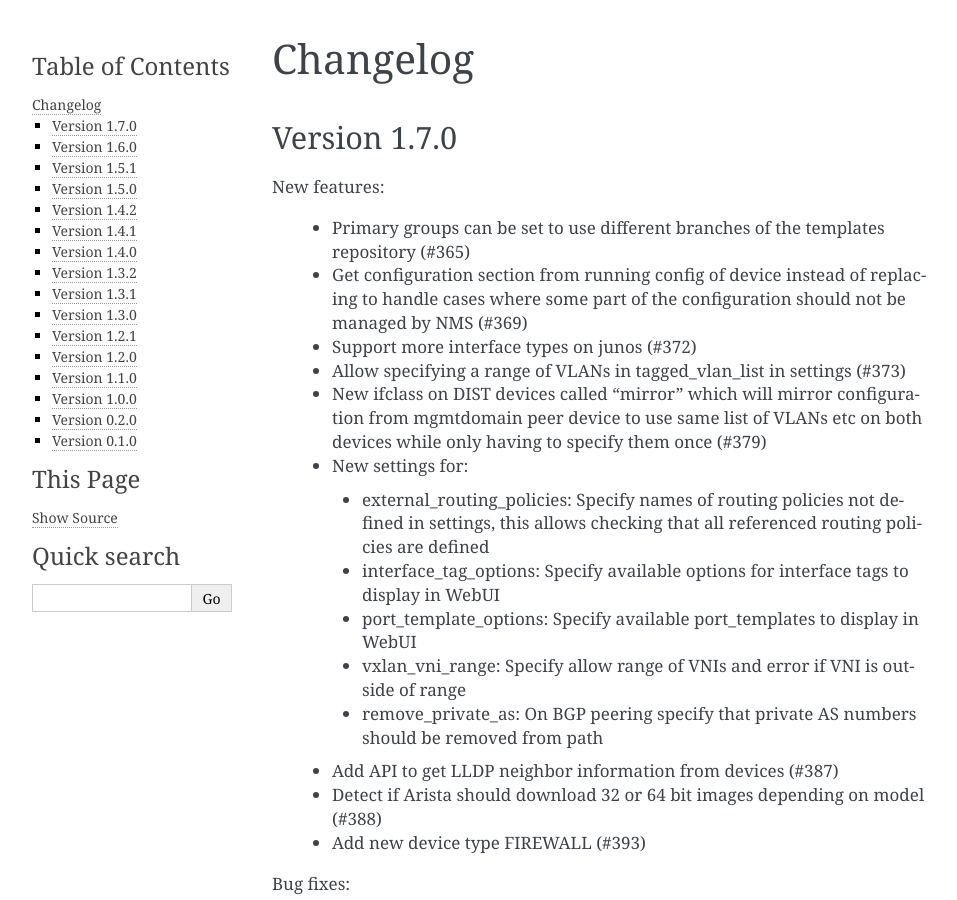
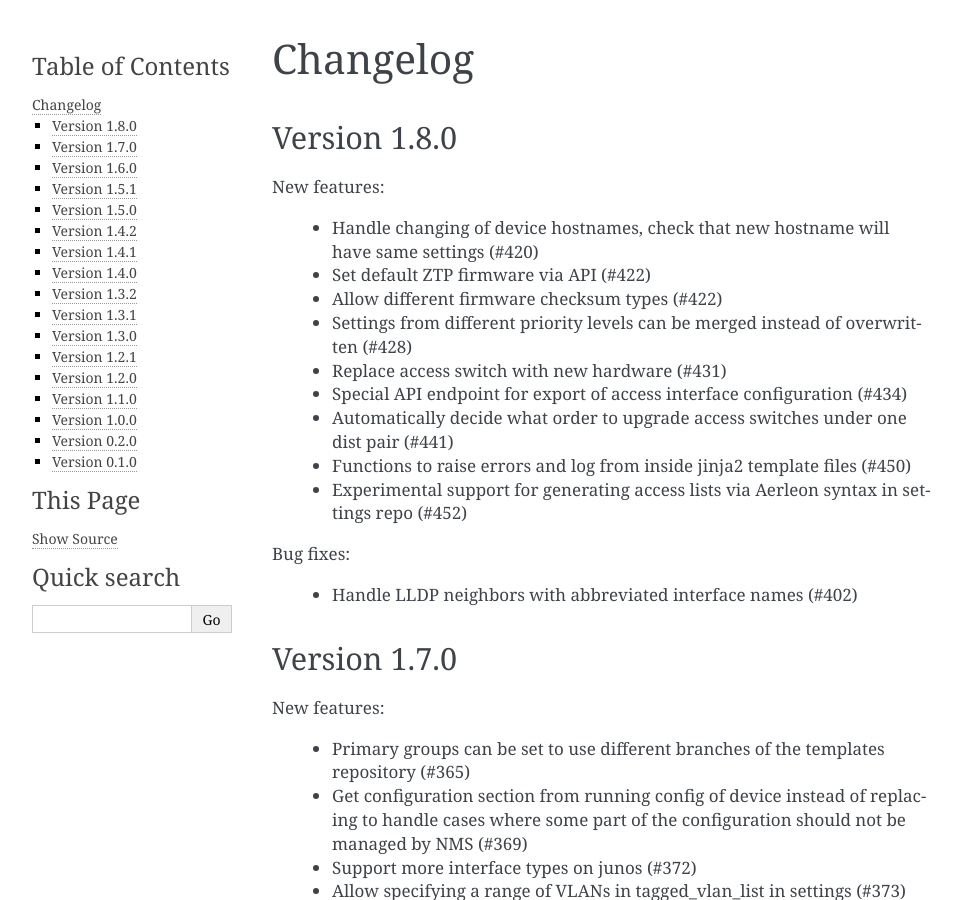
Before and after one commit to SUNET/cnaas-nms, a Sphinx documentation site: the page built from docs/changelog/index.rst, in a window 1280 px wide and 900 px high. Shown: the whole window, without its empty margins (148-1105 px from the left). Built offline with Sphinx 7.4.7, drawn with Linux system fonts in a browser that asks for light colours.

Commit message:
initial changelog for v1.8

```diff
--- a/docs/changelog/index.rst
+++ b/docs/changelog/index.rst
@@ -1,5 +1,24 @@
 Changelog
 =========
+
+Version 1.8.0
+-------------
+
+New features:
+
+ - Handle changing of device hostnames, check that new hostname will have same settings (#420)
+ - Set default ZTP firmware via API (#422)
+ - Allow different firmware checksum types (#422)
+ - Settings from different priority levels can be merged instead of overwritten (#428)
+ - Replace access switch with new hardware (#431)
+ - Special API endpoint for export of access interface configuration (#434)
+ - Automatically decide what order to upgrade access switches under one dist pair (#441)
+ - Functions to raise errors and log from inside jinja2 template files (#450)
+ - Experimental support for generating access lists via Aerleon syntax in settings repo (#452)
+
+Bug fixes:
+
+ - Handle LLDP neighbors with abbreviated interface names (#402)
 
 Version 1.7.0
 -------------
```
